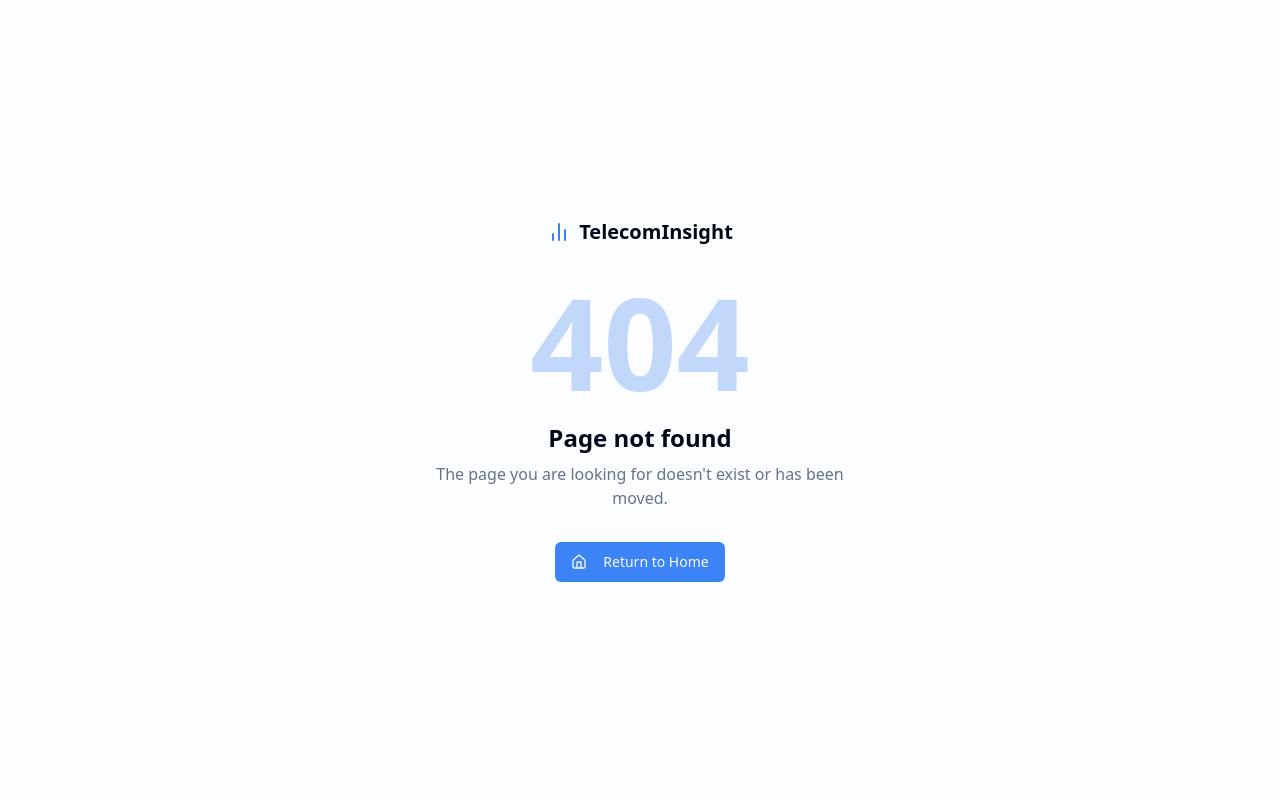
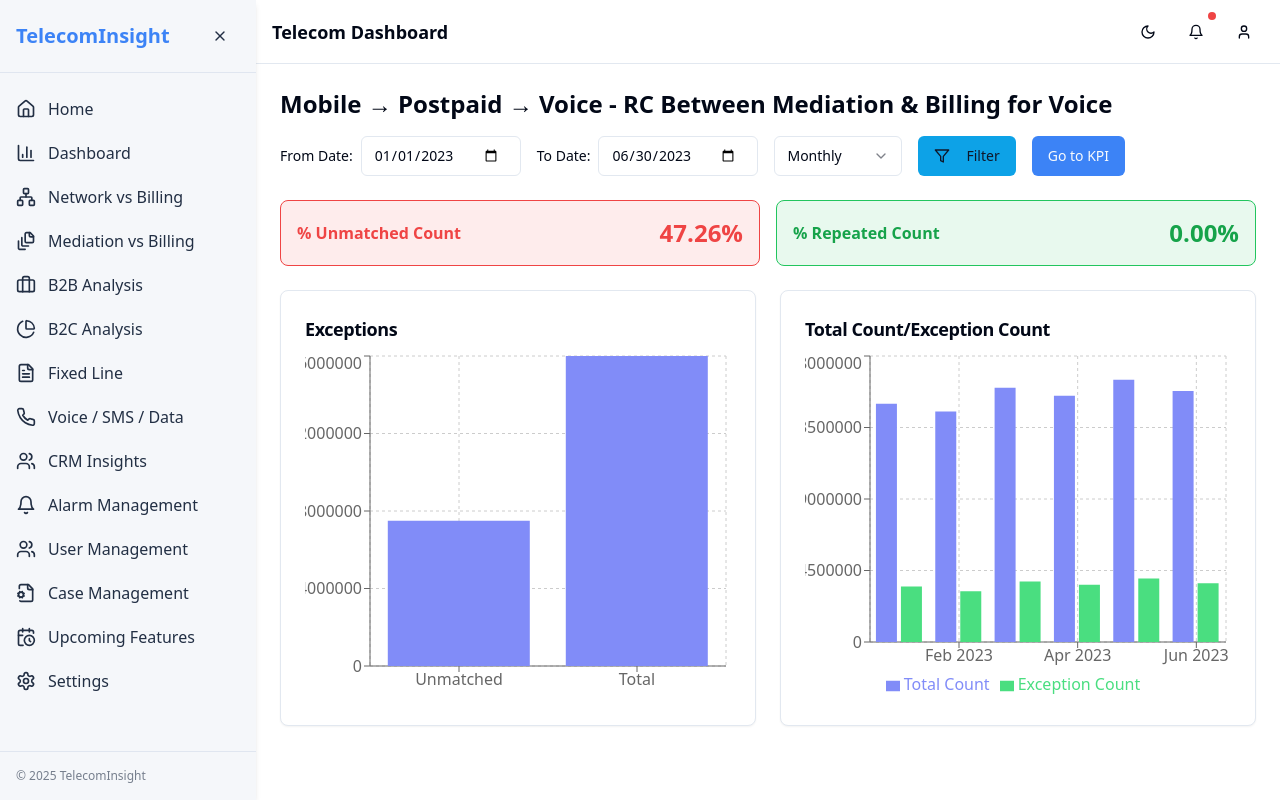
Before and after one commit to Arvinthkanan/telecom-insight-hub, a React (Vite) app: page /mediation-comparison in a window 1280 px wide. Before the commit this address had no page. Built offline with nearby package versions, Linux system fonts and the light colour scheme.

Commit message:
Add network billing comparison page
Implement a page to compare network usage and billing data.

```diff
--- a/src/App.tsx
+++ b/src/App.tsx
@@ -10,6 +10,7 @@ import Register from "./pages/Register";
 import Dashboard from "./pages/Dashboard";
 import NetworkBillingPage from "./pages/NetworkBillingPage";
 import NotFound from "./pages/NotFound";
+import MediationComparisonPage from "./pages/MediationComparisonPage";
 
 const queryClient = new QueryClient();
 
@@ -26,7 +27,7 @@ const App = () => (
             <Route path="/register" element={<Register />} />
             <Route path="/dashboard" element={<Dashboard />} />
             <Route path="/network-billing" element={<NetworkBillingPage />} />
-            {/* Other routes to be added as we develop more pages */}
+            <Route path="/mediation-comparison" element={<MediationComparisonPage />} />
             <Route path="*" element={<NotFound />} />
           </Routes>
         </BrowserRouter>
--- /dev/null
+++ b/src/pages/MediationComparisonPage.tsx
@@ -0,0 +1,145 @@
+
+import { useState } from "react";
+import { Filter, Download } from "lucide-react";
+import { DashboardLayout } from "@/components/dashboard/DashboardLayout";
+import { ChartCard } from "@/components/dashboard/ChartCard";
+import { Button } from "@/components/ui/button";
+import {
+  Select,
+  SelectContent,
+  SelectItem,
+  SelectTrigger,
+  SelectValue,
+} from "@/components/ui/select";
+import { Input } from "@/components/ui/input";
+import {
+  BarChart,
+  Bar,
+  XAxis,
+  YAxis,
+  CartesianGrid,
+  Tooltip,
+  Legend,
+  ResponsiveContainer,
+} from "recharts";
+
+// Sample data
+const monthlyData = [
+  { month: "Jan 2023", totalCount: 15000000, exceptionCount: 3500000 },
+  { month: "Feb 2023", totalCount: 14500000, exceptionCount: 3200000 },
+  { month: "Mar 2023", totalCount: 16000000, exceptionCount: 3800000 },
+  { month: "Apr 2023", totalCount: 15500000, exceptionCount: 3600000 },
+  { month: "May 2023", totalCount: 16500000, exceptionCount: 4000000 },
+  { month: "Jun 2023", totalCount: 15800000, exceptionCount: 3700000 },
+];
+
+const exceptionsData = [
+  { category: "Unmatched", value: 7500000 },
+  { category: "Total", value: 16000000 },
+];
+
+export default function MediationComparisonPage() {
+  const [fromDate, setFromDate] = useState("2023-01-01");
+  const [toDate, setToDate] = useState("2023-06-30");
+  const [frequency, setFrequency] = useState("monthly");
+
+  return (
+    <DashboardLayout>
+      <div className="flex flex-col gap-6">
+        <div className="flex flex-col gap-4">
+          <h1 className="text-2xl font-bold">
+            Mobile → Postpaid → Voice - RC Between Mediation & Billing for Voice
+          </h1>
+
+          <div className="flex flex-wrap items-center gap-4">
+            <div className="flex items-center gap-2">
+              <label className="text-sm">From Date:</label>
+              <Input
+                type="date"
+                value={fromDate}
+                onChange={(e) => setFromDate(e.target.value)}
+                className="w-40"
+              />
+            </div>
+
+            <div className="flex items-center gap-2">
+              <label className="text-sm">To Date:</label>
+              <Input
+                type="date"
+                value={toDate}
+                onChange={(e) => setToDate(e.target.value)}
+                className="w-40"
+              />
+            </div>
+
+            <Select value={frequency} onValueChange={setFrequency}>
+              <SelectTrigger className="w-32">
+                <SelectValue placeholder="Frequency" />
+              </SelectTrigger>
+              <SelectContent>
+                <SelectItem value="daily">Daily</SelectItem>
+                <SelectItem value="weekly">Weekly</SelectItem>
+                <SelectItem value="monthly">Monthly</SelectItem>
+              </SelectContent>
+            </Select>
+
+            <Button variant="secondary">
+              <Filter className="w-4 h-4 mr-2" />
+              Filter
+            </Button>
+
+            <Button>
+              Go to KPI
+            </Button>
+          </div>
+        </div>
+
+        <div className="grid grid-cols-1 sm:grid-cols-2 gap-4">
+          <div className="p-4 rounded-lg bg-destructive/10 border border-destructive flex items-center justify-between">
+            <span className="text-destructive font-semibold">% Unmatched Count</span>
+            <span className="text-2xl font-bold text-destructive">47.26%</span>
+          </div>
+
+          <div className="p-4 rounded-lg bg-green-500/10 border border-green-500 flex items-center justify-between">
+            <span className="text-green-600 font-semibold">% Repeated Count</span>
+            <span className="text-2xl font-bold text-green-600">0.00%</span>
+          </div>
+        </div>
+
+        <div className="grid grid-cols-1 lg:grid-cols-2 gap-6">
+          <ChartCard
+            title="Exceptions"
+            className="min-h-[400px]"
+          >
+            <ResponsiveContainer width="100%" height={350}>
+              <BarChart data={exceptionsData}>
+                <CartesianGrid strokeDasharray="3 3" />
+                <XAxis dataKey="category" />
+                <YAxis />
+                <Tooltip />
+                <Bar dataKey="value" fill="#818cf8" />
+              </BarChart>
+            </ResponsiveContainer>
+          </ChartCard>
+
+          <ChartCard
+            title="Total Count/Exception Count"
+            className="min-h-[400px]"
+          >
+            <ResponsiveContainer width="100%" height={350}>
+              <BarChart data={monthlyData}>
+                <CartesianGrid strokeDasharray="3 3" />
+                <XAxis dataKey="month" />
+                <YAxis />
+                <Tooltip />
+                <Legend />
+                <Bar dataKey="totalCount" name="Total Count" fill="#818cf8" />
+                <Bar dataKey="exceptionCount" name="Exception Count" fill="#4ade80" />
+              </BarChart>
+            </ResponsiveContainer>
+          </ChartCard>
+        </div>
+      </div>
+    </DashboardLayout>
+  );
+}
```
